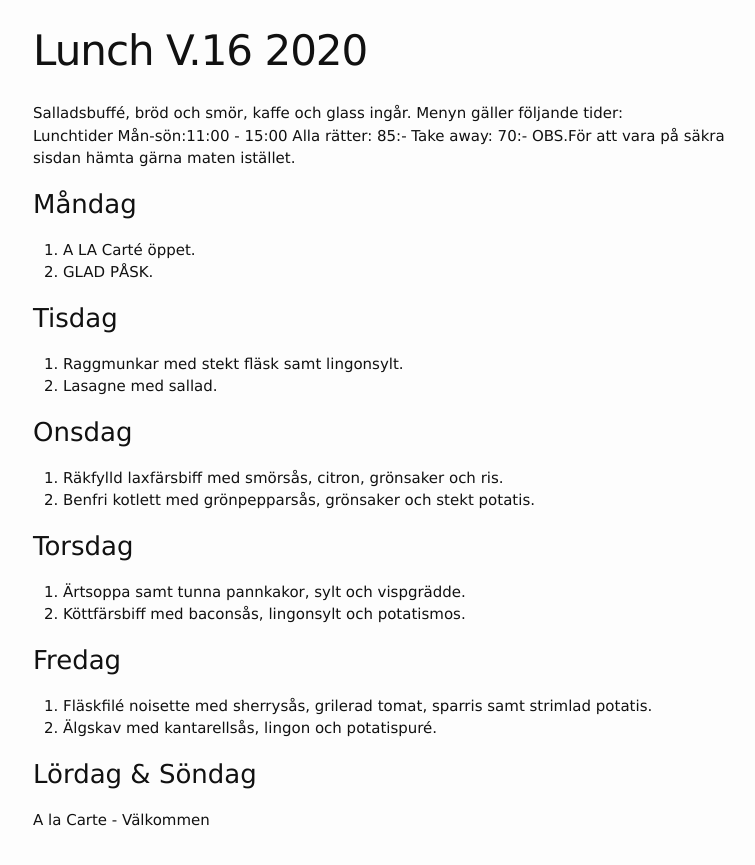
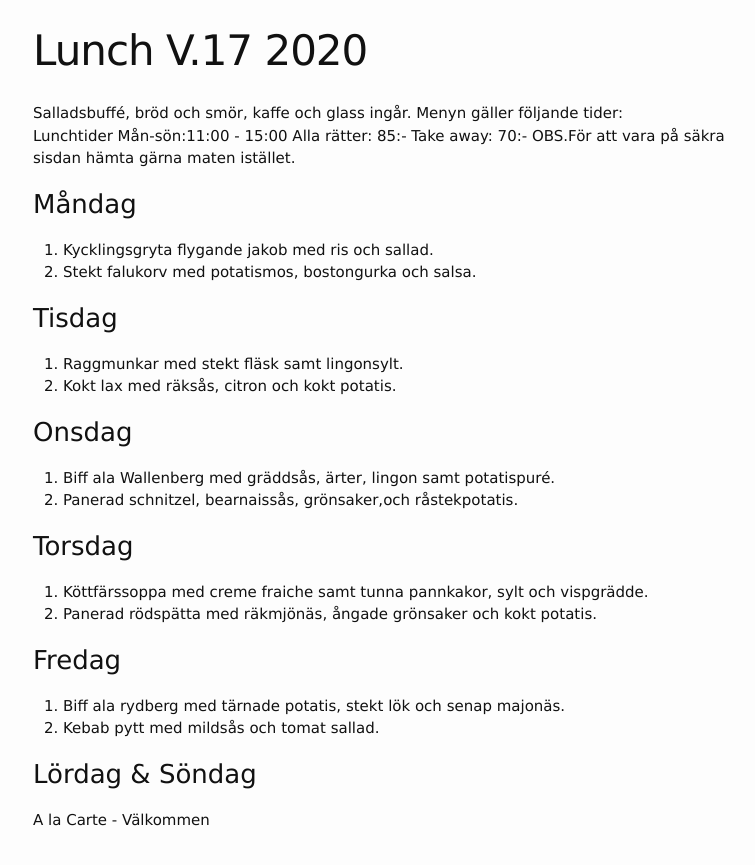
Before and after one commit to FarInn62/farinn62.github.io, a Jekyll site: the page built from lunch.md, in a window 1280 px wide. Shown: the top 865 px of the page, without its empty margins (237-992 px from the left). Built offline with Jekyll 4.4.1, drawn with Linux system fonts in a browser that asks for light colours.

Commit message:
Update lunch.md

```diff
--- a/lunch.md
+++ b/lunch.md
@@ -1,6 +1,6 @@
 ---
 layout: foodmenu
-title: Lunch V.16 2020
+title: Lunch V.17 2020
 permalink: /lunch/
 published: true
 ---
@@ -12,24 +12,24 @@ OBS.För att vara på säkra sisdan hämta gärna maten istället.
 
 
 ### Måndag
-1. A LA Carté öppet.
-2. GLAD PÅSK.
+1. Kycklingsgryta flygande jakob med ris och sallad.
+2. Stekt falukorv med potatismos, bostongurka och salsa.
 
 ### Tisdag
 1. Raggmunkar med stekt fläsk samt lingonsylt.
-2. Lasagne med sallad.
+2. Kokt lax med räksås, citron och kokt potatis.
 
 ### Onsdag
-1. Räkfylld laxfärsbiff med smörsås, citron, grönsaker och ris.
-2. Benfri kotlett med grönpepparsås, grönsaker och stekt potatis.
+1. Biff ala Wallenberg med gräddsås, ärter, lingon samt potatispuré.
+2. Panerad schnitzel, bearnaissås, grönsaker,och råstekpotatis.
 
 ### Torsdag
-1. Ärtsoppa samt tunna pannkakor, sylt och vispgrädde.
-2. Köttfärsbiff med baconsås, lingonsylt och potatismos.
+1. Köttfärssoppa med creme fraiche samt tunna pannkakor, sylt och vispgrädde.
+2. Panerad rödspätta med räkmjönäs, ångade grönsaker och kokt potatis.
 
 ### Fredag
-1. Fläskfilé noisette med sherrysås, grilerad tomat, sparris samt strimlad potatis.
-2. Älgskav med kantarellsås, lingon och potatispuré.
+1. Biff ala rydberg med tärnade potatis, stekt lök och senap majonäs.
+2. Kebab pytt med mildsås och tomat sallad.
 
 
 
```
